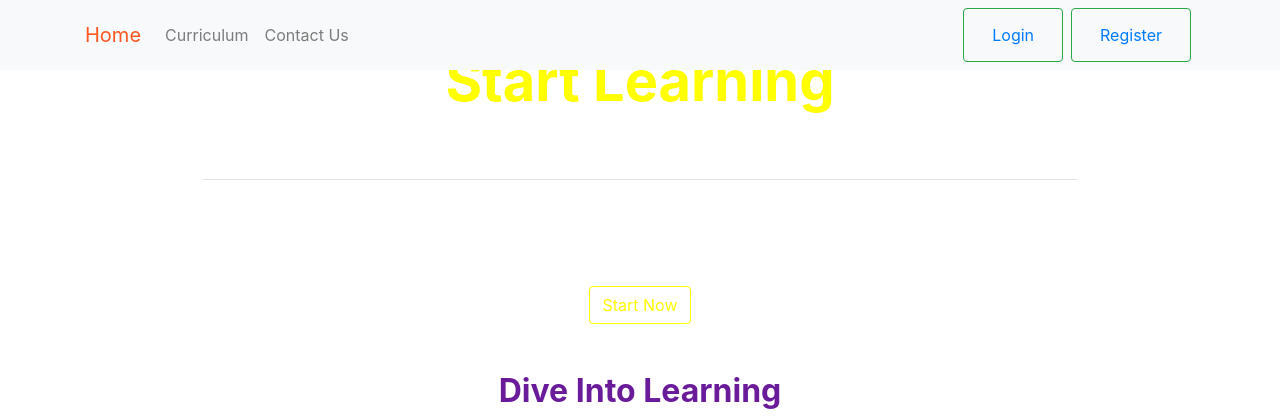
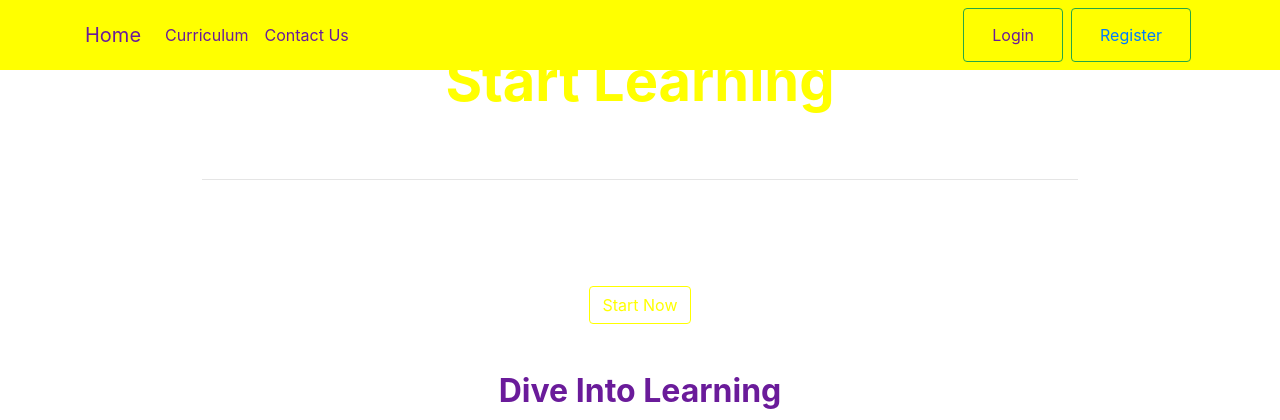
Before and after one commit to KhiapK/school-learning-management-system-main, a Django app: template school-learning-management-system-main/school_learning_management_system/app_users/templates/app_users/index.html in a window 1280 px wide. Shown: the top 420 px of the page. Run offline with Django 3.2, Linux system fonts and the light colour scheme; the template is opened without the code that fills it: most values are stand-ins (such as "Sample title", 1, 10 or a date in 2020); some libraries are stand-ins or nearby versions.

Commit message:
updated color

```diff
--- a/school-learning-management-system-main/school_learning_management_system/templates/base.html
+++ b/school-learning-management-system-main/school_learning_management_system/templates/base.html
@@ -13,9 +13,9 @@
 
 <body>
   <!-- navigation bar -->
-  <nav class="navbar navbar-expand-lg  navbar-light bg-light fixed-top scrolling-navbar">
+  <nav class="navbar navbar-expand-lg fixed-top scrolling-navbar" style="background-color:yellow;">
     <div class="container">
-      <a class="navbar-brand" href="{% url 'index' %}" style="color:#ff5722;">Home</a>
+      <a class="navbar-brand" href="{% url 'index' %}" style="color:#6a1b9a;">Home</a>
       <button class="navbar-toggler" type="button" data-toggle="collapse" data-target="#basicExampleNav"
         aria-controls="basicExampleNav" aria-expanded="false" aria-label="Toggle navigation">
         <span class="navbar-toggler-icon"></span>
@@ -23,11 +23,11 @@
       <div class="collapse navbar-collapse" id="basicExampleNav">
         <ul class=" navbar-nav  mr-auto smooth-scroll ">
           <li class="nav-item">
-            <a class="nav-link" href="{% url 'curriculum:standard_list' %}">Curriculum</a>
+            <a class="nav-link" href="{% url 'curriculum:standard_list' %}", style="color:#6a1b9a;">Curriculum</a>
           </li>
 
           <li class="nav-item">
-            <a class="nav-link" href="{% url 'contact' %}">Contact Us</a>
+            <a class="nav-link" href="{% url 'contact' %}", style="color:#6a1b9a;">Contact Us</a>
           </li>
 
         </ul>
@@ -41,10 +41,10 @@
 
           {% if user.is_authenticated %}
           <button class="btn btn-outline-success my-2 mx-1 my-sm-0"> <a class="nav-link"
-              href="{% url 'user_logout' %}">Logout</a></button>
+              href="{% url 'user_logout' %}", style="color:#6a1b9a;">Logout</a></button>
           {% else %}
           <button class="btn btn-outline-success my-2 mx-1 my-sm-0"> <a class="nav-link"
-              href="{% url 'user_login' %}">Login</a></button>
+              href="{% url 'user_login' %}" style="color:#6a1b9a;">Login</a></button>
           <button class="btn btn-outline-success my-2 mx-1 my-sm-0"> <a class="nav-link"
               href="{% url 'register' %}">Register</span> </a></button>
           {% endif %}
```
